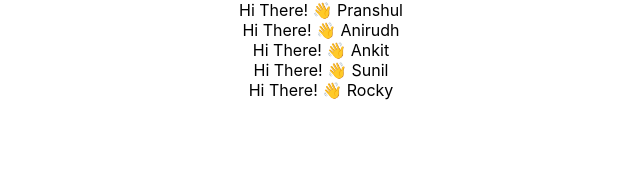
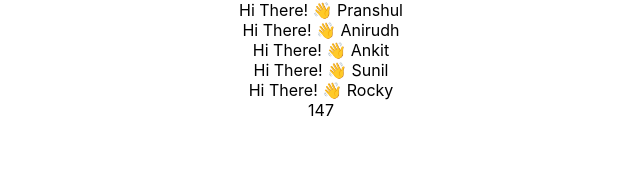
Before and after one commit to pranshulagrawal/React-learning, a React (Create React App) app: page / in a window 1280 px wide. Shown: the top 190 px of the page, without its empty margins (319-959 px from the left). Built offline with nearby package versions, Linux system fonts and the light colour scheme.

Commit message:
passing array props

```diff
--- a/src/App.jsx
+++ b/src/App.jsx
@@ -1,7 +1,9 @@
 import "./App.css";
 import Hello from "./components/Hello";
+import Passing_Array_props from "./components/Passing_Array_props";
 
 function App() {
+  const seatNumbers = [1, 4, 7];
   return (
     <div className="App">
       <Hello name="Pranshul" message="Hi There!" emoji="👋" />
@@ -9,6 +11,7 @@ function App() {
       <Hello name="Ankit" message="Hi There!" emoji="👋" />
       <Hello name="Sunil" message="Hi There!" emoji="👋" />
       <Hello name="Rocky" message="Hi There!" emoji="👋" />
+      <Passing_Array_props seatNumbers={seatNumbers} />
     </div>
   );
 }
--- /dev/null
+++ b/src/components/Passing_Array_props.jsx
@@ -0,0 +1,7 @@
+import React from "react";
+
+const Passing_Array_props = ({ seatNumbers }) => {
+  return <div>{seatNumbers}</div>;
+};
+
+export default Passing_Array_props;
```
